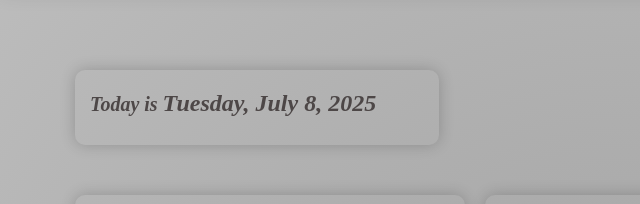
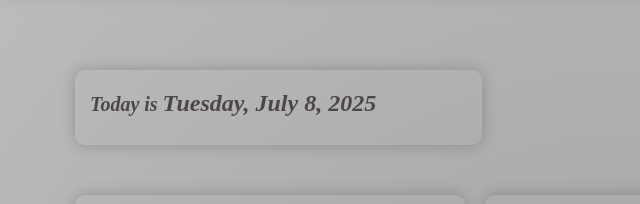
Before and after one commit to Javeria-Javaid/The-Planner-, a website built with webpack: page daily_planner.html in a window 1280 px wide. Shown: the part 125-329 px from the top of the page, 0-640 px from the left. Built offline with nearby package versions, Linux system fonts and the light colour scheme.

Commit message:
daily planner final

```diff
--- a/daily_planner.css
+++ b/daily_planner.css
@@ -85,11 +85,11 @@ body {
 }
 .date_container{
   //background: white;
-  padding: 20px 15px 10px 15px;
+  padding: 20px 25px 10px 15px;
   border-radius: 10px;
   box-shadow: 0 0 15px rgba(0, 0, 0, 0.2);
   height: 45px;
-  width: 30%;
+  width: 33%;
   font-size: 20px;
   font-weight: bold;
   margin-top: 120px;
```
